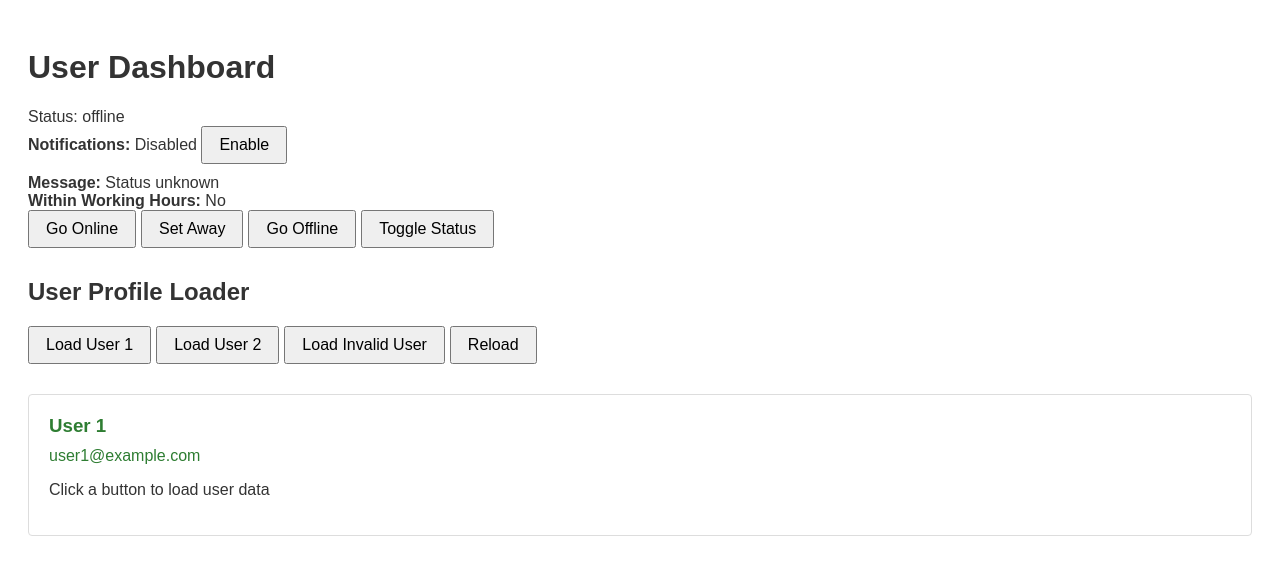
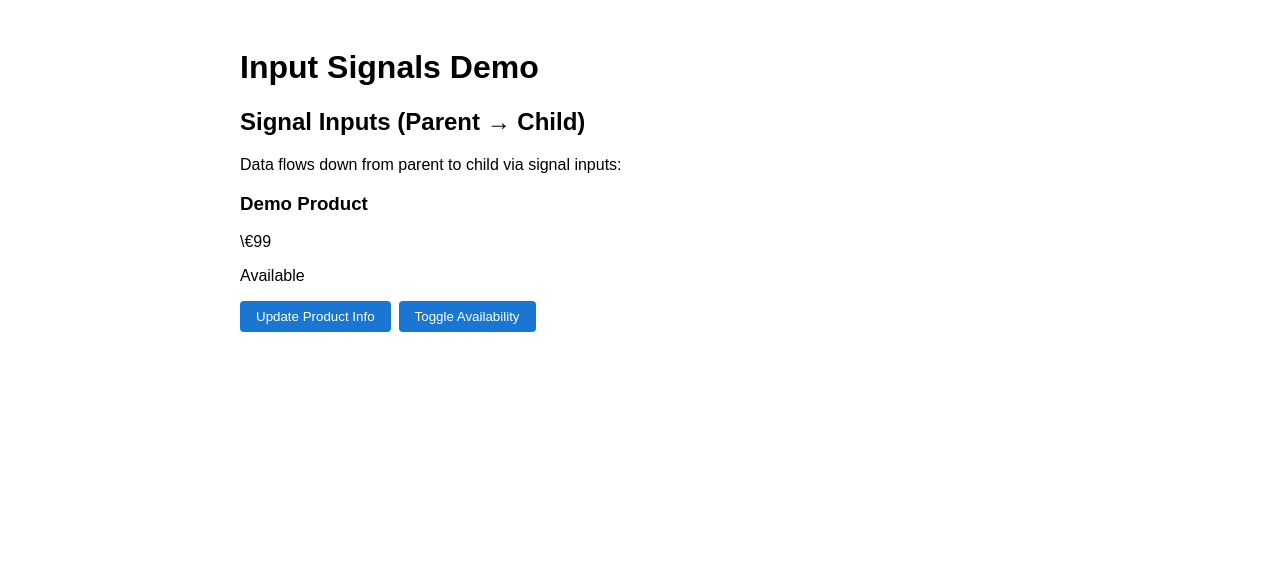
Before and after one commit to Radu-A/angular-signals, an Angular app: page / in a window 1280 px wide. Shown: the top 574 px of the page. Built offline with nearby package versions, Linux system fonts and the light colour scheme.

Commit message:
feat(product-card): add input signals to product-card and bind to parent signals

```diff
--- a/src/app/app.css
+++ b/src/app/app.css
@@ -1,118 +1,108 @@
-/* .user-profile {
-  max-width: 600px;
+/* ProductCard Component Styles */
+.product-card {
+  border: 1px solid #ddd;
+  border-radius: 8px;
+  padding: 16px;
+  margin: 8px;
+  background: #f9f9f9;
+}
+
+.price {
+  font-size: 1.2em;
+  font-weight: bold;
+  color: #2e7d32;
+}
+
+.description {
+  color: #666;
+  margin: 8px 0;
+}
+
+.product-card button {
+  padding: 8px 16px;
+  border: none;
+  border-radius: 4px;
+  cursor: pointer;
+  background: #1976d2;
+  color: white;
+}
+
+.status {
+  margin: 8px 0;
+}
+
+.available {
+  color: #4caf50;
+  font-weight: bold;
+}
+
+.unavailable {
+  color: #f44336;
+  font-weight: bold;
+}
+
+/* QuantitySelector Component Styles */
+.quantity-selector {
+  display: flex;
+  align-items: center;
+  gap: 8px;
+  margin: 8px 0;
+}
+
+.quantity {
+  min-width: 30px;
+  text-align: center;
+  font-weight: bold;
+}
+
+.quantity-selector button {
+  width: 32px;
+  height: 32px;
+  border: 1px solid #ddd;
+  border-radius: 4px;
+  background: white;
+  cursor: pointer;
+}
+
+.quantity-selector button:disabled {
+  background: #f5f5f5;
+  cursor: not-allowed;
+}
+
+/* App Component Styles */
+.shopping-app {
+  max-width: 800px;
   margin: 0 auto;
   padding: 20px;
   font-family: Arial, sans-serif;
 }
 
-.status-indicator {
-  display: flex;
-  align-items: center;
-  gap: 8px;
-  padding: 12px 16px;
-  border-radius: 8px;
+.products {
+  display: grid;
+  grid-template-columns: repeat(auto-fit, minmax(250px, 1fr));
+  gap: 16px;
   margin: 20px 0;
-  font-weight: bold;
-  text-transform: capitalize;
 }
 
-.status-dot {
-  width: 12px;
-  height: 12px;
-  border-radius: 50%;
-  display: inline-block;
+.cart-section {
+  border-top: 1px solid #ddd;
+  padding-top: 20px;
+  margin-top: 20px;
 }
 
-.status-indicator.online .status-dot {
-  background: #4caf50;
+.cart-info {
+  margin: 16px 0;
+  padding: 16px;
+  background: #f0f8ff;
+  border-radius: 4px;
 }
 
-.status-indicator.away .status-dot {
-  background: #ff9800;
-}
-
-.status-indicator.offline .status-dot {
-  background: #f44336;
-}
-
-.status-info {
-  margin: 20px 0;
-  padding: 16px;
-  background: #f8f9fa;
-  border-radius: 8px;
-  border-left: 4px solid;
-  border-left-color: var(--status-color);
-}
-
-.availability,
-.message {
-  margin: 8px 0;
-}
-
-.status-controls {
-  display: flex;
-  gap: 8px;
-  flex-wrap: wrap;
-}
-
-button {
+.shopping-app button {
+  margin-right: 8px;
   padding: 8px 16px;
   border: none;
   border-radius: 4px;
   cursor: pointer;
-  font-weight: bold;
-  transition: background-color 0.2s;
-}
-
-button:not(:disabled) {
-  background-color: #007bff;
+  background: #1976d2;
   color: white;
 }
-
-button:disabled {
-  background-color: #6c757d;
-  color: #fff;
-  cursor: not-allowed;
-  opacity: 0.6;
-}
-
-.status-controls .toggle-btn {
-  background-color: #28a745;
-} */
-
-:host {
-  color: #333;
-  font-family: Arial, sans-serif;
-  display: block;
-  padding: 20px;
-}
-
-button {
-  margin: 0 5px 10px 0;
-  padding: 8px 16px;
-  font-size: 16px;
-  cursor: pointer;
-}
-
-.status {
-  margin-top: 20px;
-  padding: 20px;
-  border: 1px solid #ddd;
-  border-radius: 4px;
-}
-
-.error {
-  color: #d32f2f;
-}
-
-.user-info {
-  color: #2e7d32;
-}
-
-.user-info h3 {
-  margin: 0 0 10px 0;
-}
-
-.user-info p {
-  margin: 0;
-}
--- a/src/app/app.html
+++ b/src/app/app.html
@@ -1,64 +1,17 @@
-<div class="user-profile">
-  <h1>User Dashboard</h1>
-  <!-- TODO: Update class binding and display userStatus() -->
-  <div class="status-indicator" [class]="userStatus()">
-    <span class="status-dot"></span>
-    Status: {{userStatus()}}
-  </div>
+<div class="shopping-app">
+      <h1>Input Signals Demo</h1>
 
-  <div class="status-info">
-    <div class="notifications">
-      <strong>Notifications:</strong>
-      @if (notificationsEnabled()) { Eneabled } @else { Disabled }
-      <button class="override-btn" (click)="toggleNotifications()">
-        @if (notificationsEnabled()) {
-          Disable
-        } @else {
-          Enable
-        }
-      </button>
-    </div>
-    <div class="message">
-      <strong>Message:</strong>
-      {{statusMessage()}}
-    </div>
-    <div class="working-hours">
-      <strong>Within Working Hours: </strong>
-      @if (isWithinWorkingHours()) { Yes } @else {No}
-    </div>
-  </div>
+      <div class="demo-section">
+        <h2>Signal Inputs (Parent → Child)</h2>
+        <p>Data flows down from parent to child via signal inputs:</p>
 
-  <div class="status-controls">
-    <!-- TODO: Add (click) and [disabled] bindings -->
-    <button (click)="goOnline()">Go Online</button>
-    <button (click)="setAway()">Set Away</button>
-    <button (click)="goOffline()">Go Offline</button>
-    <button class="toggle-btn" (click)="togglStatus()">Toggle Status</button>
-  </div>
-</div>
-<div>
-      <h2>User Profile Loader</h2>
+        <!-- TODO: Change from static values to dynamic signal values -->
+        <product-card [name]="productName()" [price]="productPrice()" [available]="productAvailable()" />
 
-      <div>
-        <!-- TODO: Add (click) handlers to call loadUser() with appropriate IDs -->
-        <button (click)="loadUser(1)">Load User 1</button>
-        <button (click)="loadUser(2)">Load User 2</button>
-        <button (click)="loadUser(999)">Load Invalid User</button>
-        <!-- TODO: Add (click) handler to call reloadUser() -->
-        <button (click)="reloadUser()">Reload</button>
-      </div>
-
-      <div class="status">
-        @if (isLoading()) {
-          <p>Loading user...</p>
-        } @else if (hasError()) {
-          <p class="error">Error: {{ userResource.error()?.message}}</p>
-        } @else if (userResource.hasValue()) {
-          <div class="user-info">
-            <h3>{{userResource.value().name}}</h3>
-            <p>{{userResource.value().email}}</p>
-          </div>
-        }
-        <p>Click a button to load user data</p>
+        <!-- TODO: Add controls to test reactive updates -->
+        <div class="controls">
+          <button (click)="updateProduct()">Update Product Info</button>
+          <button (click)="toggleAvailability()">Toggle Availability</button>
+        </div>
       </div>
     </div>
--- a/src/app/app.ts
+++ b/src/app/app.ts
@@ -1,86 +1,25 @@
 // TODO: Import signal from @angular/core
-import {
-  Component,
-  signal,
-  computed,
-  linkedSignal,
-  resource,
-  ChangeDetectionStrategy,
-} from "@angular/core";
-
-import { loadUser } from "./user-api";
+import { Component, signal, ChangeDetectionStrategy } from "@angular/core";
+import { ProductCard } from "./product-card/product-card";
 
 @Component({
   selector: "app-root",
+  imports: [ProductCard],
   templateUrl: "./app.html",
   styleUrl: "./app.css",
   changeDetection: ChangeDetectionStrategy.OnPush,
 })
 export class App {
-  userStatus = signal<"online" | "away" | "offline">("offline");
-  notificationsEnabled = linkedSignal(() => this.userStatus() === "online");
-  statusMessage = computed(() => {
-    const status = this.userStatus();
-    switch (status) {
-      case "online":
-        return "Available for meetings and messages";
-      case "away":
-        return "Temporarily away, willl respond soon";
-      case "offline":
-        return "Status unknown";
-    }
-  });
-  isWithinWorkingHours = computed(() => {
-    const now = new Date();
-    const isWorkingHour = now.getHours() >= 9 && now.getHours() < 17;
-    const isWeekday = now.getDay() > 0 && now.getDay() < 6;
-    return isWorkingHour && isWeekday && this.userStatus() != "offline";
-  });
+  productName = signal("Demo Product");
+  productPrice = signal(99);
+  productAvailable = signal(true);
 
-  userId = signal(1);
-  userResource = resource({
-    params: () => ({ id: this.userId() }),
-    loader: (params) => loadUser(params.params.id),
-  });
-  isLoading = computed(() => this.userResource.status() === "loading");
-  hasError = computed(() => this.userResource.status() === "error");
-
-  goOnline() {
-    this.userStatus.set("online");
+  updateProduct() {
+    this.productName.set("Update Product");
+    this.productPrice.set(149);
   }
 
-  setAway() {
-    this.userStatus.set("away");
-  }
-
-  goOffline() {
-    this.userStatus.set("offline");
-  }
-
-  togglStatus() {
-    const current = this.userStatus();
-    switch (current) {
-      case "online":
-        this.userStatus.set("away");
-        break;
-      case "away":
-        this.userStatus.set("offline");
-        break;
-      case "offline":
-        this.userStatus.set("online");
-        break;
-    }
-  }
-
-  toggleNotifications() {
-    this.notificationsEnabled.set(!this.notificationsEnabled());
-  }
-
-  loadUser(id: number) {
-    this.userId.set(id);
-  }
-
-  reloadUser() {
-    this.userResource.reload();
+  toggleAvailability() {
+    this.productAvailable.set(!this.productAvailable());
   }
 }
--- /dev/null
+++ b/src/app/product-card/product-card.html
@@ -0,0 +1,11 @@
+    <div class="product-card">
+        <h3>{{name()}}</h3>
+        <p class="price">\€{{price()}}</p>
+        <p class="status">
+            @if (available()) {
+                Available
+            } @else {
+                Out of Stock
+            }
+        </p>
+    </div>
--- /dev/null
+++ b/src/app/product-card/product-card.ts
@@ -0,0 +1,13 @@
+// TODO: Import input from @angular/core
+import { Component, input, ChangeDetectionStrategy } from "@angular/core";
+
+@Component({
+  selector: "product-card",
+  templateUrl: "./product-card.html",
+  changeDetection: ChangeDetectionStrategy.OnPush,
+})
+export class ProductCard {
+  name = input.required<string>();
+  price = input.required<number>();
+  available = input<boolean>(true);
+}
--- a/src/app/user-api.ts
+++ b/src/app/user-api.ts
@@ -1,11 +1,13 @@
 // Mock API function for loading user data
-export async function loadUser(id: number): Promise<{name: string; email: string}> {
+export async function loadUser(
+  id: number
+): Promise<{ name: string; email: string }> {
   // Simulate network delay
   await new Promise((resolve) => setTimeout(resolve, 1000));
 
   // Simulate potential errors
   if (id === 999) {
-    throw new Error('User not found');
+    throw new Error("User not found");
   }
 
   return {
```
